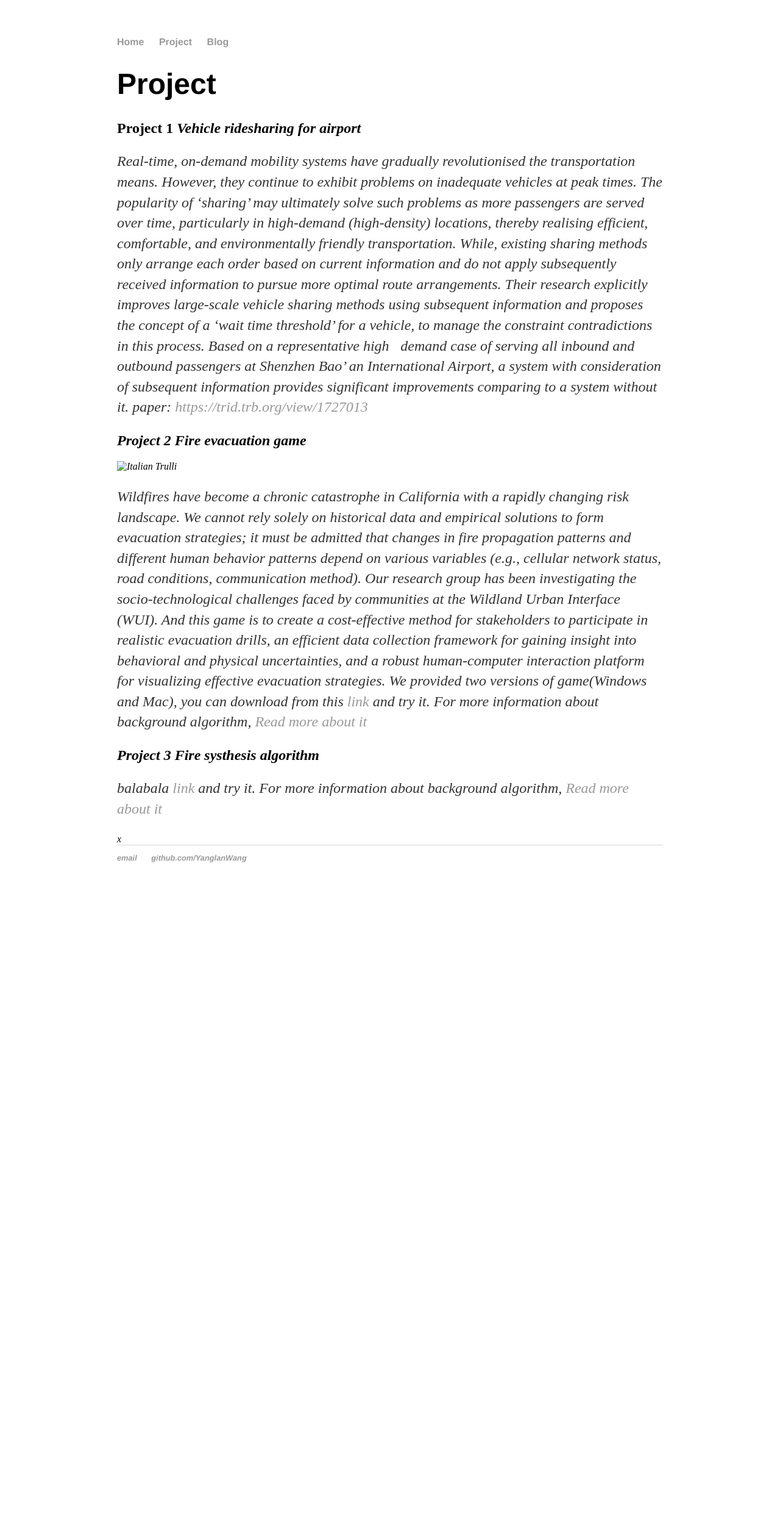
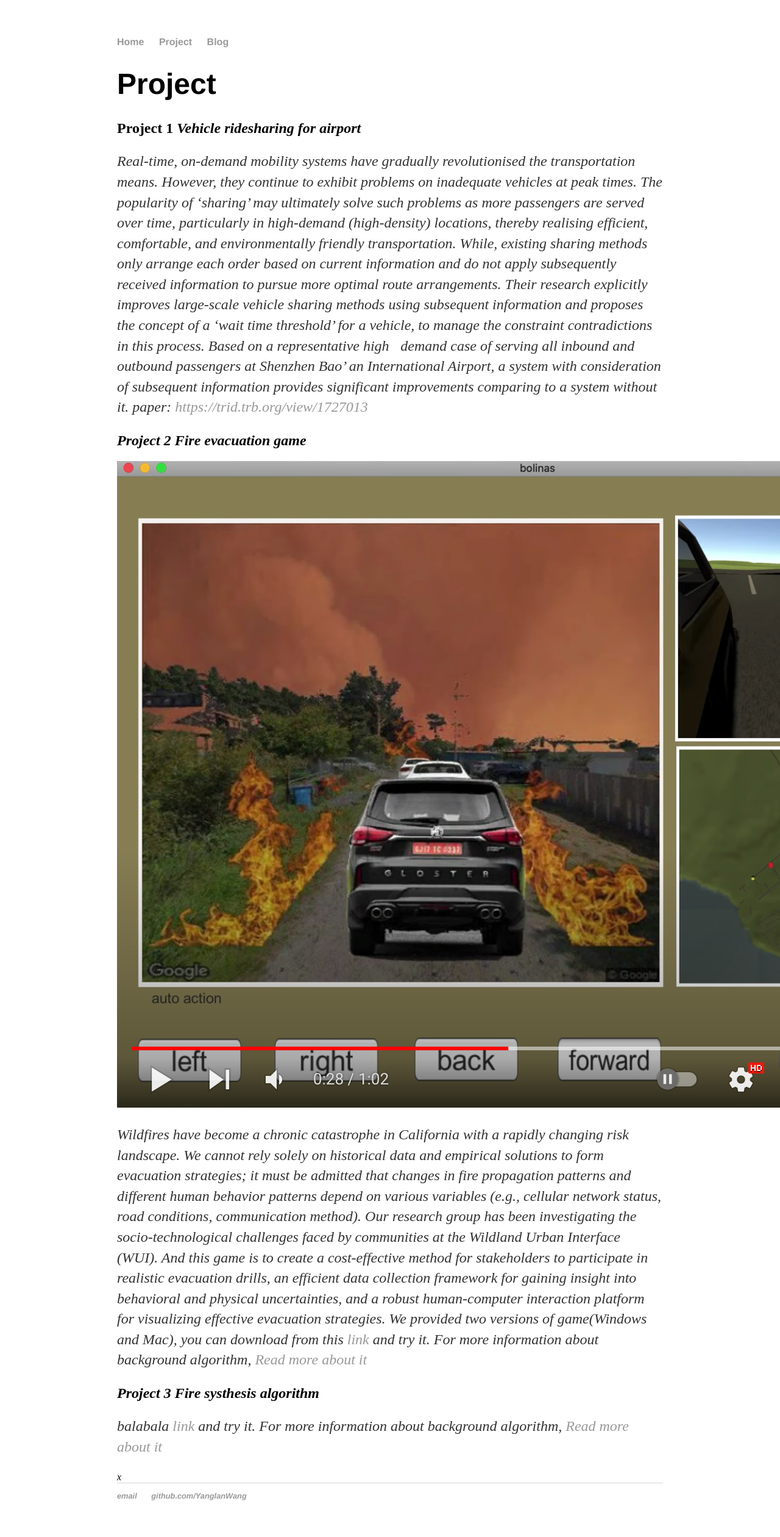
Before and after one commit to YanglanWang/YanglanWang.github.io, a Jekyll site: the page built from project/index.html, in a window 1280 px wide. Shown: the whole page at 61% size. Built offline with Jekyll 4.4.1, drawn with Linux system fonts in a browser that asks for light colours; before the commit the page ends 1474 px from its top, so only the background shows below that.

Commit message:
edit project

```diff
--- a/project/index.html
+++ b/project/index.html
@@ -20,7 +20,7 @@ title: Yanglan Wang
 
 
     <h2>Project 2 <em> Fire evacuation game </h2>
-        <img src="images/game.png" alt="Italian Trulli">
+        <img src="../images/game.png" alt="Italian Trulli">
         <p>Wildfires have become a chronic catastrophe in California with a rapidly changing risk landscape.
             We cannot rely solely on historical data and empirical solutions to form evacuation strategies;
             it must be admitted that changes in fire propagation patterns and different human
```
